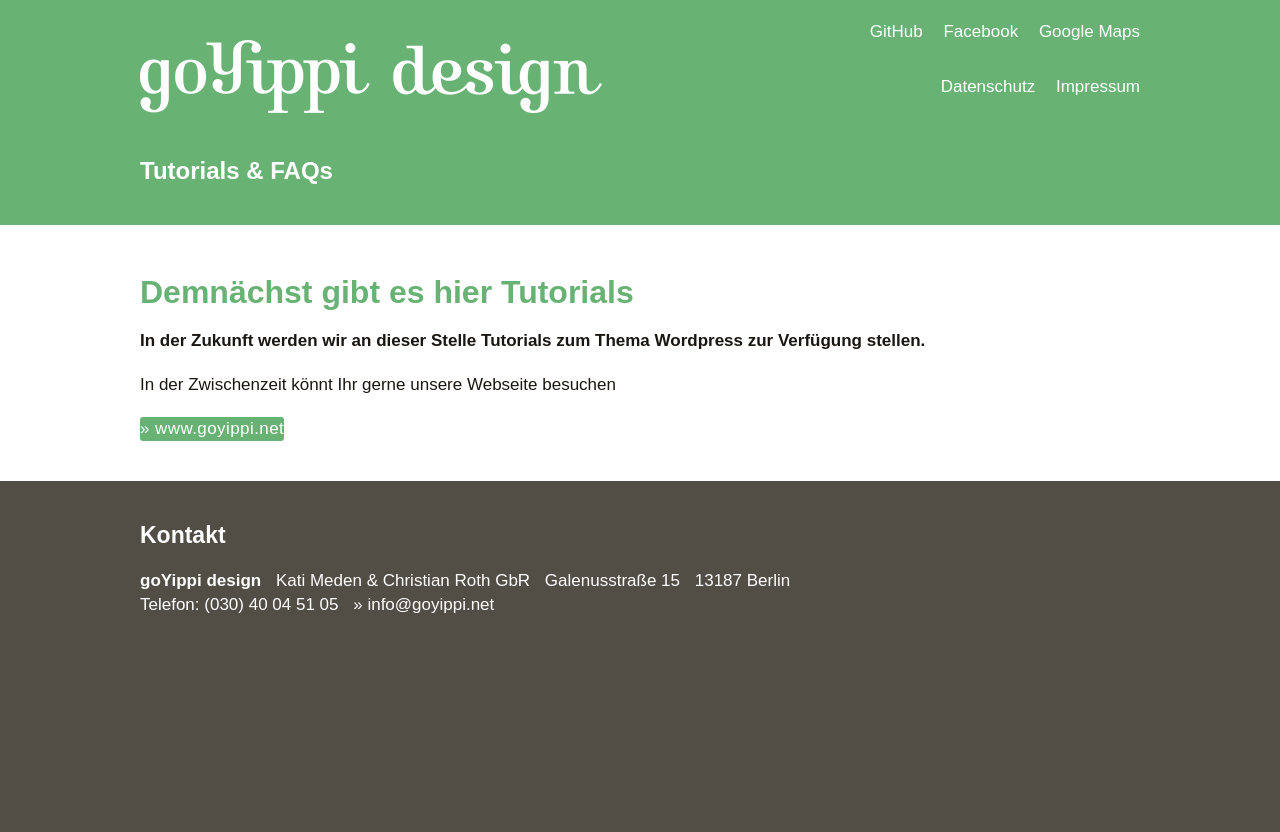
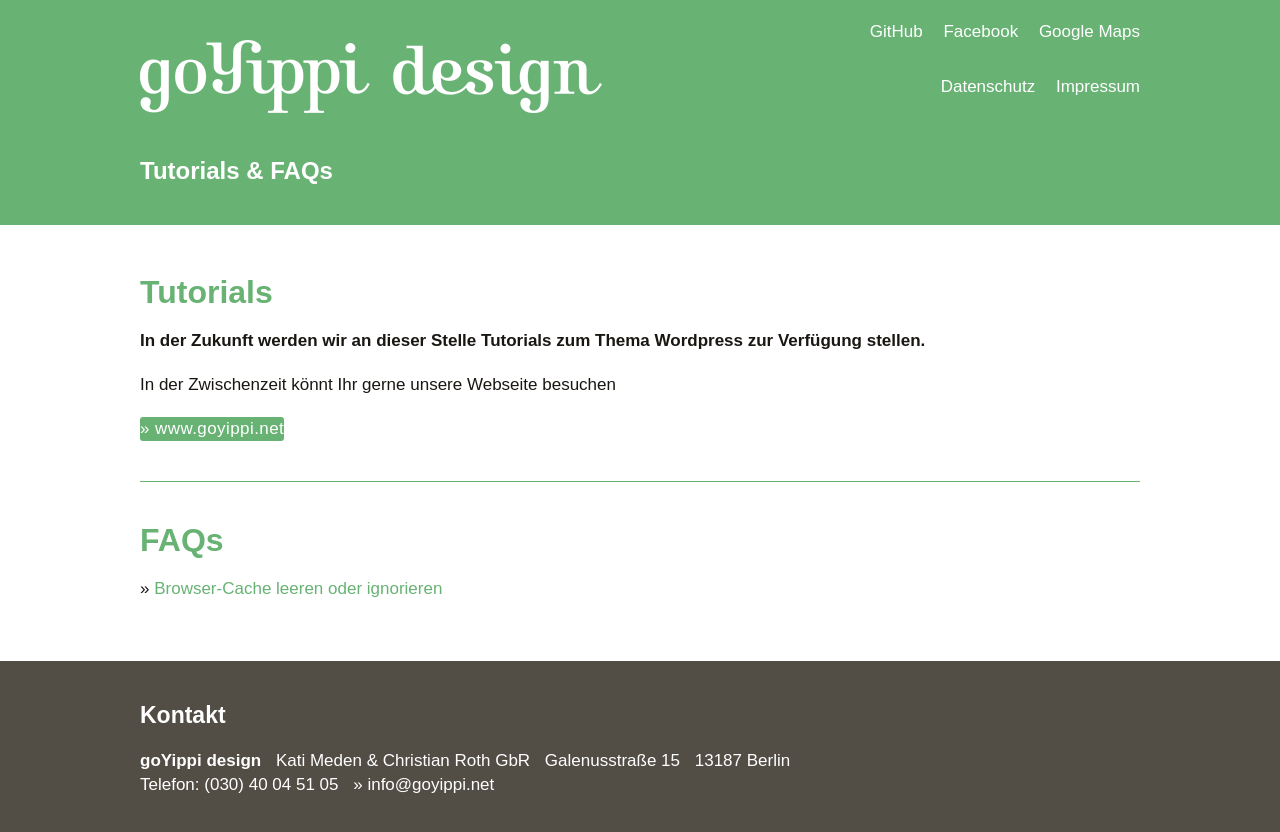
Before and after one commit to goYippi-labs/tutorials, a Jekyll site: the page built from index.md, in a window 1280 px wide. Shown: the top 832 px of the page. Built offline with Jekyll 4.4.1, drawn with Linux system fonts in a browser that asks for light colours; some web fonts are replaced.

Commit message:
Add FAQs to homepage

```diff
--- a/_includes/header.html
+++ b/_includes/header.html
@@ -19,6 +19,6 @@
 			{% endif %}
 		{% endcomment %}
 
-		<h3><a href="{{site.baseurl}}">Tutorials &amp; FAQs</a></h3>
+		<h3><a href="{{site.url}}">Tutorials &amp; FAQs</a></h3>
 	</div>
 </header>
--- a/index.md
+++ b/index.md
@@ -4,7 +4,7 @@ title: Home
 id: home
 ---
 
-# Demnächst gibt es hier Tutorials
+# Tutorials
 
 **In der Zukunft werden wir an dieser Stelle Tutorials zum Thema Wordpress zur Verfügung stellen.**
 
@@ -13,3 +13,9 @@ In der Zwischenzeit könnt Ihr gerne unsere Webseite besuchen
 <div class="button-box">
 	<a href="https://www.goyippi.net">» www.goyippi.net</a>
 </div>
+
+---
+
+# FAQs
+
+» [Browser-Cache leeren oder ignorieren]({{site.url}}/browser-cache)
```
